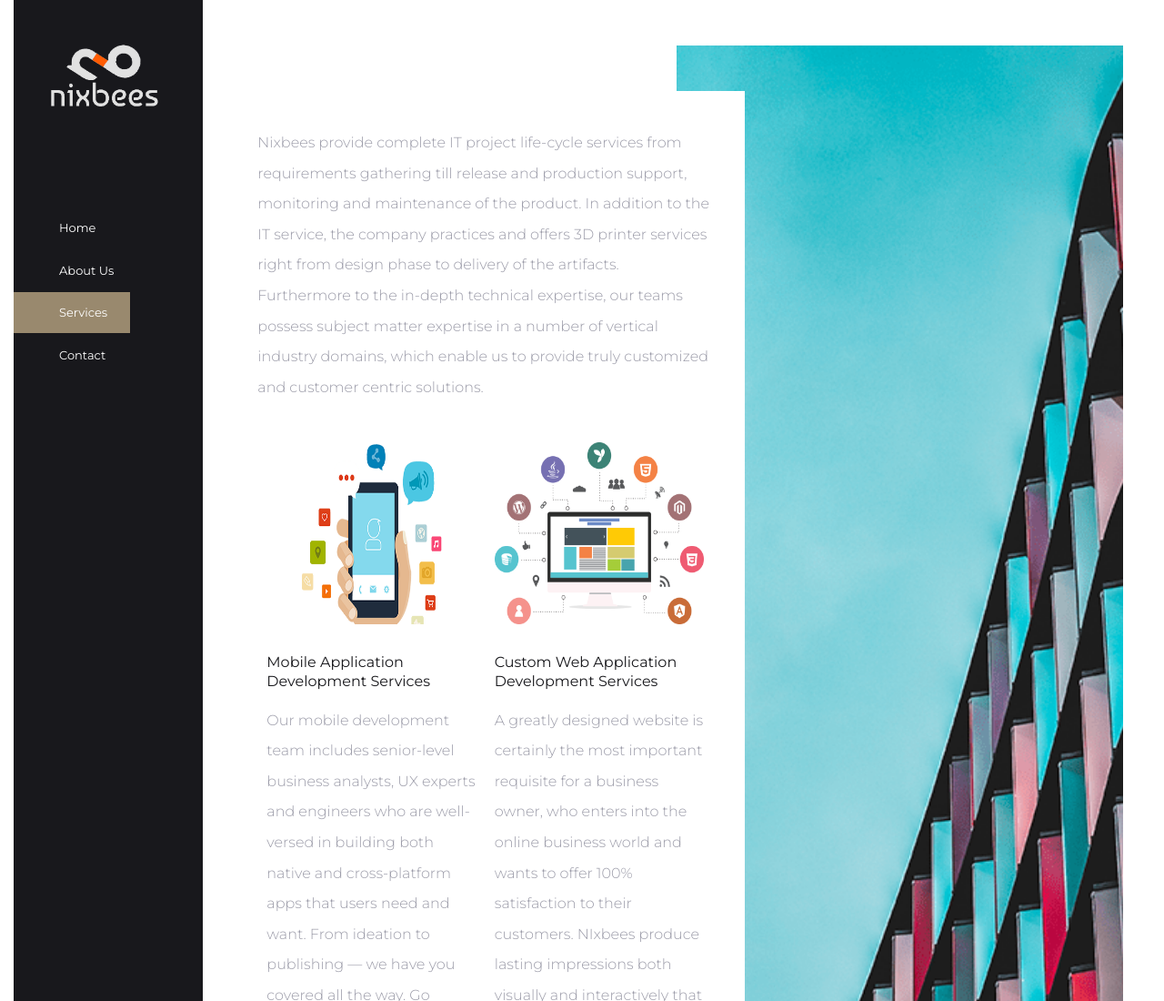
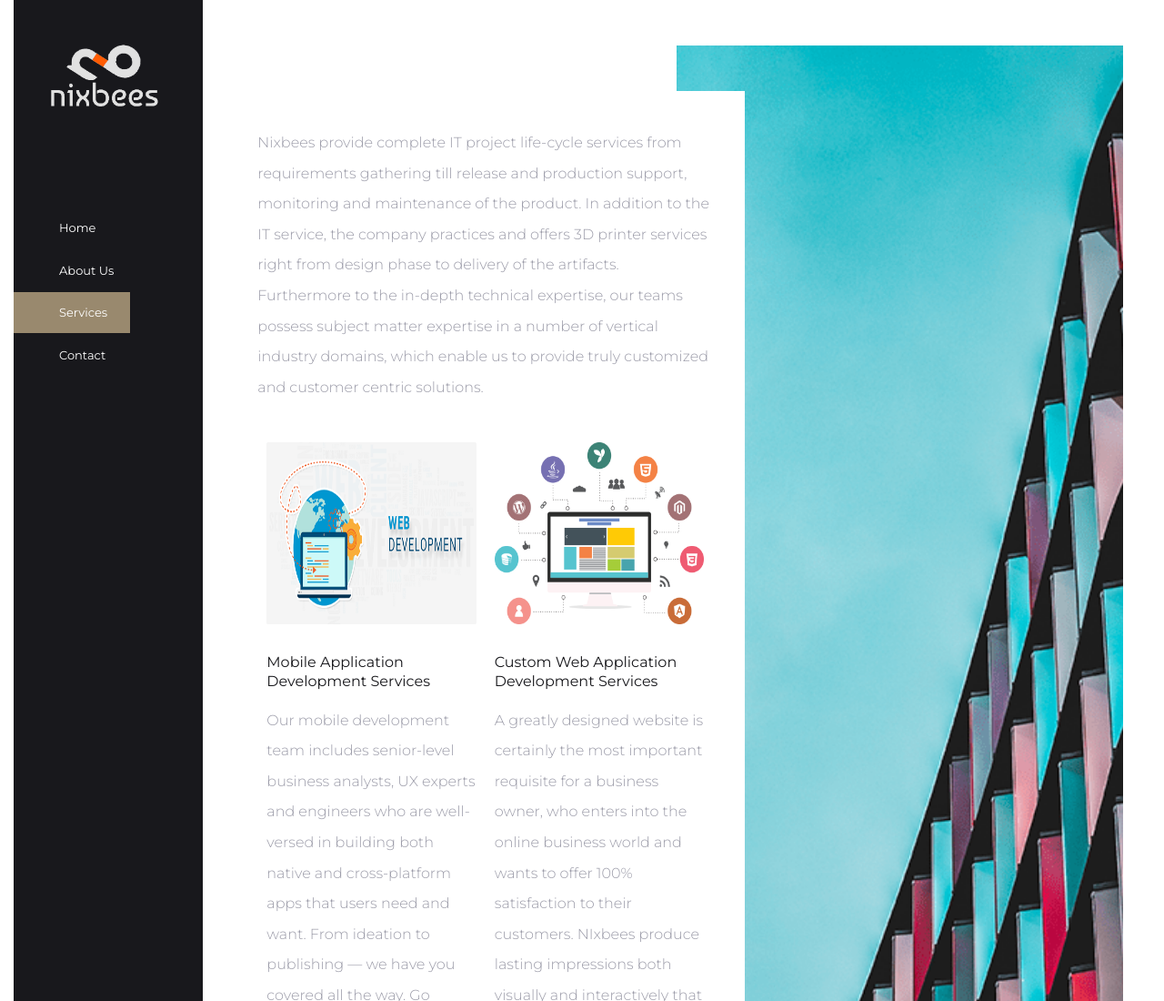
Before and after one commit to nixb/nixbees_old, a website: page services.html in a window 1280 px wide. Shown: the top 1100 px of the page at 91% size. Drawn offline with Linux system fonts and the light colour scheme; files whose address does not match are found by name.

Commit message:
Update services.html

```diff
--- a/services.html
+++ b/services.html
@@ -140,7 +140,7 @@
                                         </div>
                                         <div class="col-md-6 col-12" style="padding:10px;">
                                             <div class="img-responsive text-left">
-                                                <img src="assets/img/icons/Untitled.png" alt="services icon" width="403" height="200"><br/><br/>
+                                                <img src="assets/img/icons/Untitled1.png" alt="services icon" width="403" height="200"><br/><br/>
                                                 <div class="content">
                                                     <h5>
                                                         Mobile Application Development Services
```
